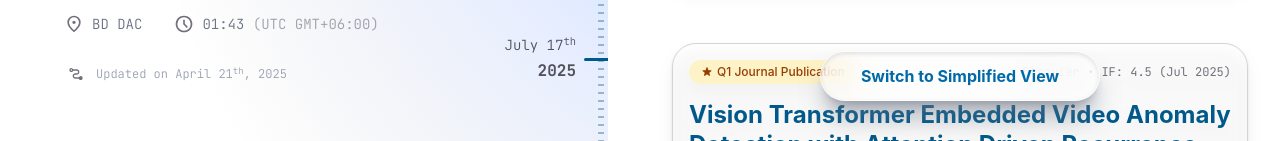
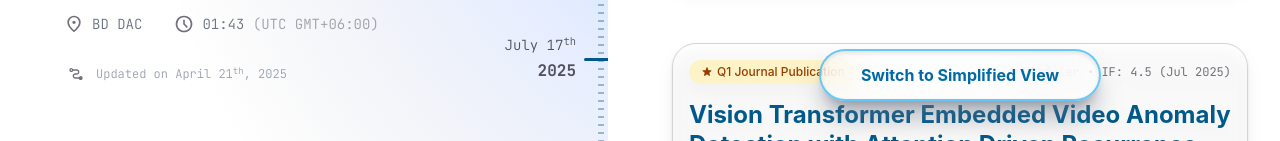
Before and after one commit to kishoreshanto/kishoreshanto, a SvelteKit app: page / in a window 1280 px wide. Shown: the part 659-800 px from the top of the page. Built offline with nearby package versions, Linux system fonts and the light colour scheme.

Commit message:
Fix button border style in BottomSwitch component

```diff
--- a/src/components/BottomSwitch.svelte
+++ b/src/components/BottomSwitch.svelte
@@ -16,7 +16,7 @@
 				<div class="flex flex-row-reverse gap-6 justify-center items-center">
 					<button
 						onclick={toggleView}
-						class="px-10 text-sky-700 font-bold inset-shadow-sm inset-shadow-zinc-500/20 flex-shrink-0 bg-white/60 dark:bg-black/20 backdrop-blur-lg border-[0.5px] border-white/10 dark:border-white/10 rounded-full p-3 shadow-xl shadow-gray-500/50 dark:shadow-blue-500/30 hover:bg-white/20 dark:hover:bg-white/10 hover:-translate-y-0.5 hover:shadow-xl hover:shadow-gray-500/30 dark:hover:shadow-blue-500/40 transition-all duration-300 ease-out cursor-pointer group">
+						class="px-10 text-sky-700 font-bold inset-shadow-sm inset-shadow-zinc-500/20 flex-shrink-0 bg-white/60 dark:bg-black/20 backdrop-blur-lg border-2 border-sky-500/60 dark:border-white/10 rounded-full p-3 shadow-xl shadow-gray-500/50 dark:shadow-blue-500/30 hover:bg-white/20 dark:hover:bg-white/10 hover:-translate-y-0.5 hover:shadow-xl hover:shadow-gray-500/30 dark:hover:shadow-blue-500/40 transition-all duration-300 ease-out cursor-pointer group">
 						{$isSimplifiedView ? 'Switch to Detailed View' : 'Switch to Simplified View'}
 					</button>
 				</div>
```
